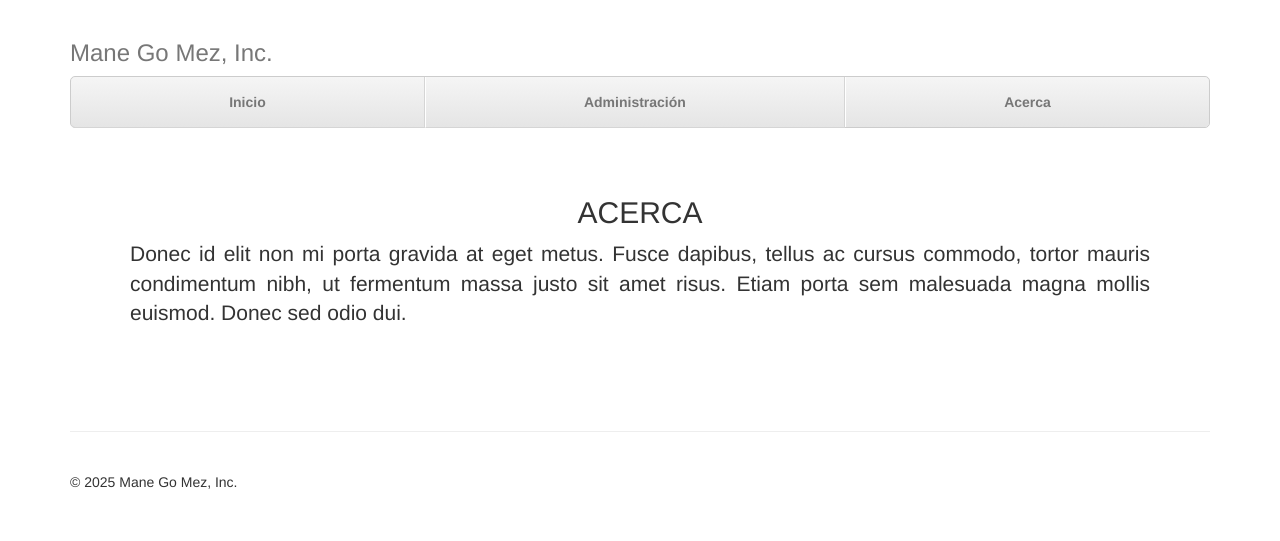
After one commit to mane-repository/app-vacantes, a Flask app: page /acerca in a window 1280 px wide. The commit adds this page. Shown: the top 541 px of the page. Run offline with Flask 3, Linux system fonts and the light colour scheme; some libraries are stand-ins or nearby versions.

Commit message:
Aplicación Vacantes

```diff
--- a/app/routes/main_routes.py
+++ b/app/routes/main_routes.py
@@ -7,3 +7,11 @@ main_bp = Blueprint('main', __name__)
 def index():
     vacantes = Vacante.query.order_by(Vacante.fecha_publicacion.desc()).limit(3).all()
     return render_template('index.html', vacantes=vacantes)
+
+@main_bp.route('/acerca')
+def acerca():
+    return render_template('acerca.html')
+
+@main_bp.route('/detalle/<int:id>')
+def detalle():
+    return render_template('detalle.html')
--- /dev/null
+++ b/app/templates/acerca.html
@@ -0,0 +1,50 @@
+<!DOCTYPE html>
+<html lang="en">
+  <head>
+    <meta charset="utf-8">
+    <meta name="viewport" content="width=device-width, initial-scale=1">
+    <!-- The above 3 meta tags *must* come first in the head; any other head content must come *after* these tags -->
+    <meta name="description" content="">
+    <meta name="author" content="">
+    <link rel="icon" href="favicon.ico">
+    <title>My Company - Acerca</title>
+    <!-- Bootstrap core CSS -->
+    <link href="../static/css/bootstrap.min.css" rel="stylesheet">
+    <!-- Custom styles for this template -->
+    <link href="../static/css/justified-nav.css" rel="stylesheet">
+
+  </head>
+
+  <body>
+
+    <div class="container">
+
+      <!-- The justified navigation menu is meant for single line per list item.
+           Multiple lines will require custom code not provided by Bootstrap. -->
+      <div class="masthead">
+        <h3 class="text-muted">Mane Go Mez, Inc.</h3>
+        <nav>
+          <ul class="nav nav-justified">
+            <li><a href="{{ url_for('main.index') }}">Inicio</a></li>
+            <li><a href="#">Administración</a></li>
+            <li><a href="#">Acerca</a></li>
+          </ul>
+        </nav>
+      </div>
+
+      <!-- Jumbotron -->
+      <div class="jumbotron">
+        <h2>ACERCA</h2>
+        <p class="lead text-justify">
+        	Donec id elit non mi porta gravida at eget metus. Fusce dapibus, tellus ac cursus commodo, tortor mauris condimentum nibh, ut fermentum massa justo sit amet risus. Etiam porta sem malesuada magna mollis euismod. Donec sed odio dui.
+        <p>
+      </div>
+
+      <footer class="footer">
+        <p>&copy; 2025 Mane Go Mez, Inc.</p>
+      </footer>
+
+    </div> <!-- /container -->
+
+  </body>
+</html>
--- a/app/templates/detalle/detalle.html
+++ b/app/templates/detalle.html
@@ -9,9 +9,9 @@
     <link rel="icon" href="favicon.ico">
     <title>Detalle de la vacance - Ingeniero en procesos de inyeccion de plasticos</title>
     <!-- Bootstrap core CSS -->
-    <link href="../../static/css/bootstrap.min.css" rel="stylesheet">
+    <link href="../static/css/bootstrap.min.css" rel="stylesheet">
     <!-- Custom styles for this template -->
-    <link href="../../static/css/justified-nav.css" rel="stylesheet">
+    <link href="../static/css/justified-nav.css" rel="stylesheet">
 
   </head>
 
--- a/app/templates/index.html
+++ b/app/templates/index.html
@@ -26,7 +26,7 @@
           <ul class="nav nav-justified">
             <li><a href="#">Inicio</a></li>
             <li><a href="#">Administración</a></li>
-            <li><a href="#">Acerca</a></li>
+            <li><a href="{{ url_for('main.acerca') }}">Acerca</a></li>
           </ul>
         </nav>
       </div>
@@ -61,7 +61,7 @@
           <p class="text-danger text-justify">{{ vacante.descripcion[:150] }}</p>
           <p class="text-justify">{{ vacante.detalle[:50] }}</p>
           <p class="text-justify">{{ vacante.fecha_publicacion }}</p>
-          <p><a class="btn btn-primary" href="/detalle/" role="button">Ver detalles &raquo;</a></p>
+          <p><a class="btn btn-primary" href="{{ url_for('main.detalle') }}" role="button">Ver detalles &raquo;</a></p>
         </div>
         {% else %}
         <div class="col-lg-12">
```
